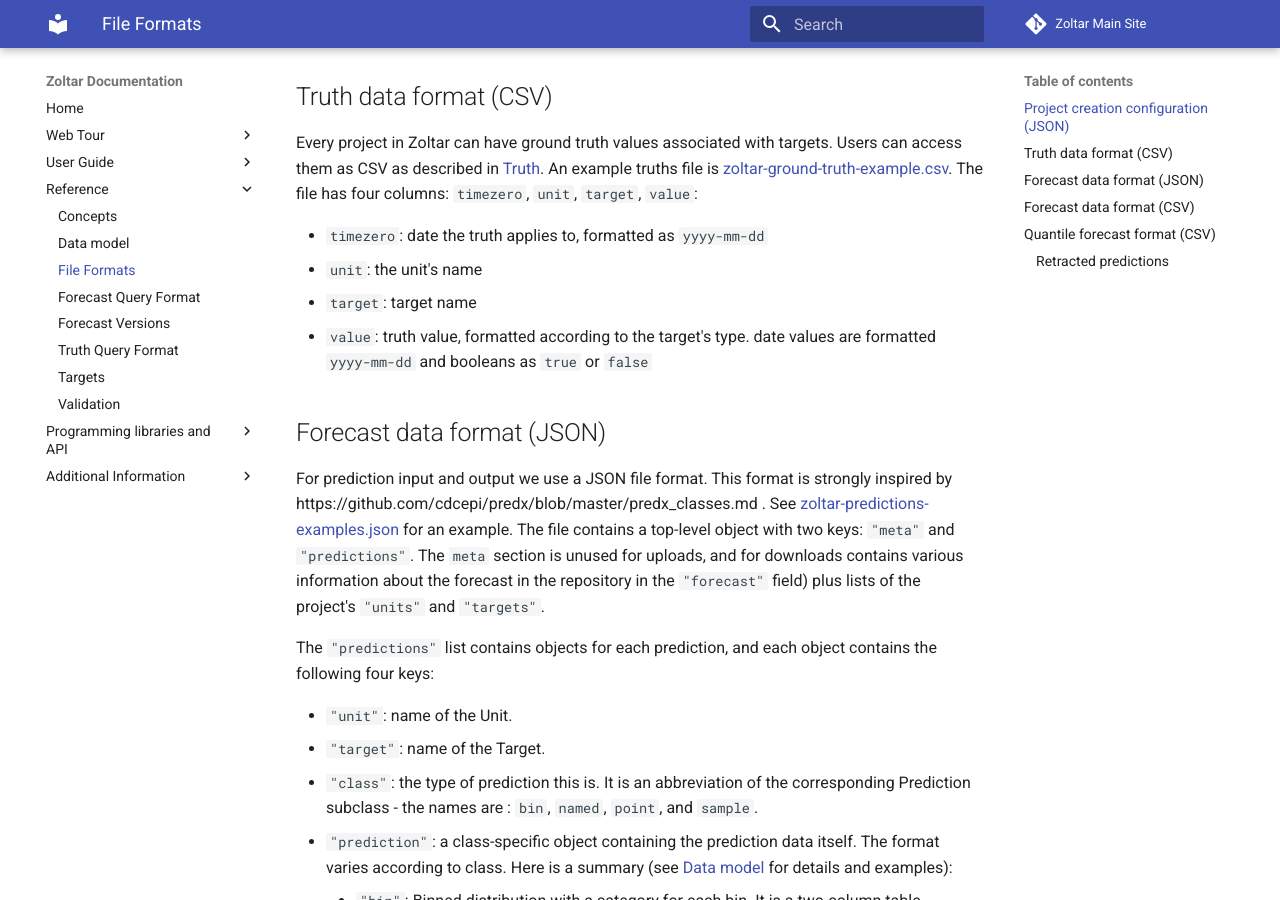
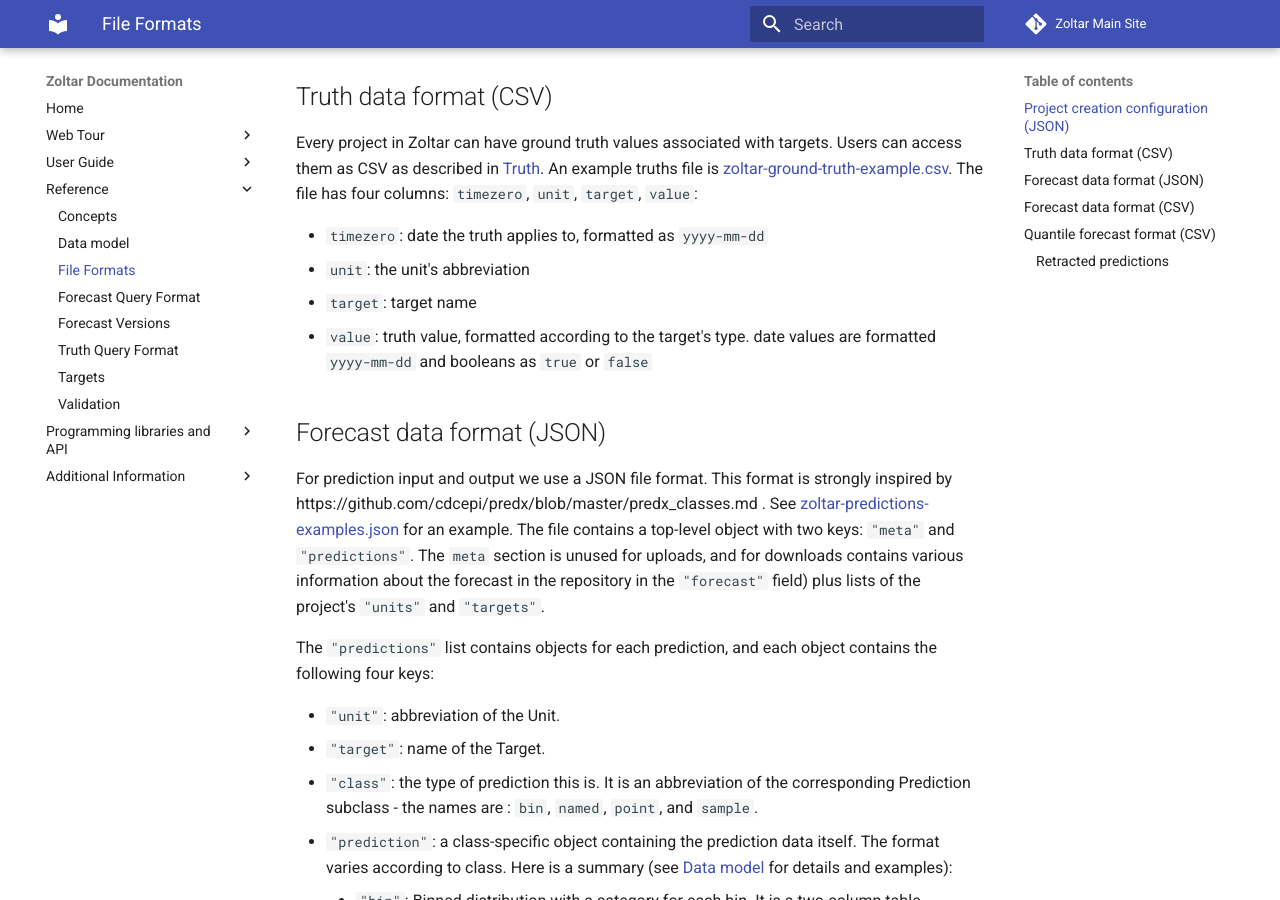
Before and after one commit to reichlab/docs.zoltardata, an MkDocs documentation site: the page built from docs/FileFormats.md, in a window 1280 px wide and 900 px high, scrolled down 1636 px. Built offline with MkDocs 1.6.1 and Material for MkDocs 9.7.7, drawn with Linux system fonts in a browser that asks for light colours.

```diff
--- a/docs/FileFormats.md
+++ b/docs/FileFormats.md
@@ -54,7 +54,7 @@ Here are the three list objects' formats:
 Every project in Zoltar can have ground truth values associated with targets. Users can access them as CSV as described in [Truth](Truth.md). An example truths file is [zoltar-ground-truth-example.csv](https://github.com/reichlab/docs.zoltardata/blob/master/docs/zoltar-ground-truth-example.csv). The file has four columns: `timezero`, `unit`, `target`, `value`:
 
 - `timezero`: date the truth applies to, formatted as `yyyy-mm-dd`
-- `unit`: the unit's name
+- `unit`: the unit's abbreviation
 - `target`: target name
 - `value`: truth value, formatted according to the target's type. date values are formatted `yyyy-mm-dd` and booleans as `true` or `false`
 
@@ -65,7 +65,7 @@ For prediction input and output we use a JSON file format. This format is strong
 
 The `"predictions"` list contains objects for each prediction, and each object contains the following four keys:
 
-- `"unit"`: name of the Unit.
+- `"unit"`: abbreviation of the Unit.
 - `"target"`: name of the Target.
 - `"class"`: the type of prediction this is. It is an abbreviation of the corresponding Prediction subclass - the names are : `bin`, `named`, `point`, and `sample`.
 - `"prediction"`: a class-specific object containing the prediction data itself. The format varies according to class. Here is a summary (see [Data model](DataModel.md) for details and examples):
```
Also changed, not shown: docs/ForecastQueryFormat.md (+1 -1 lines).
